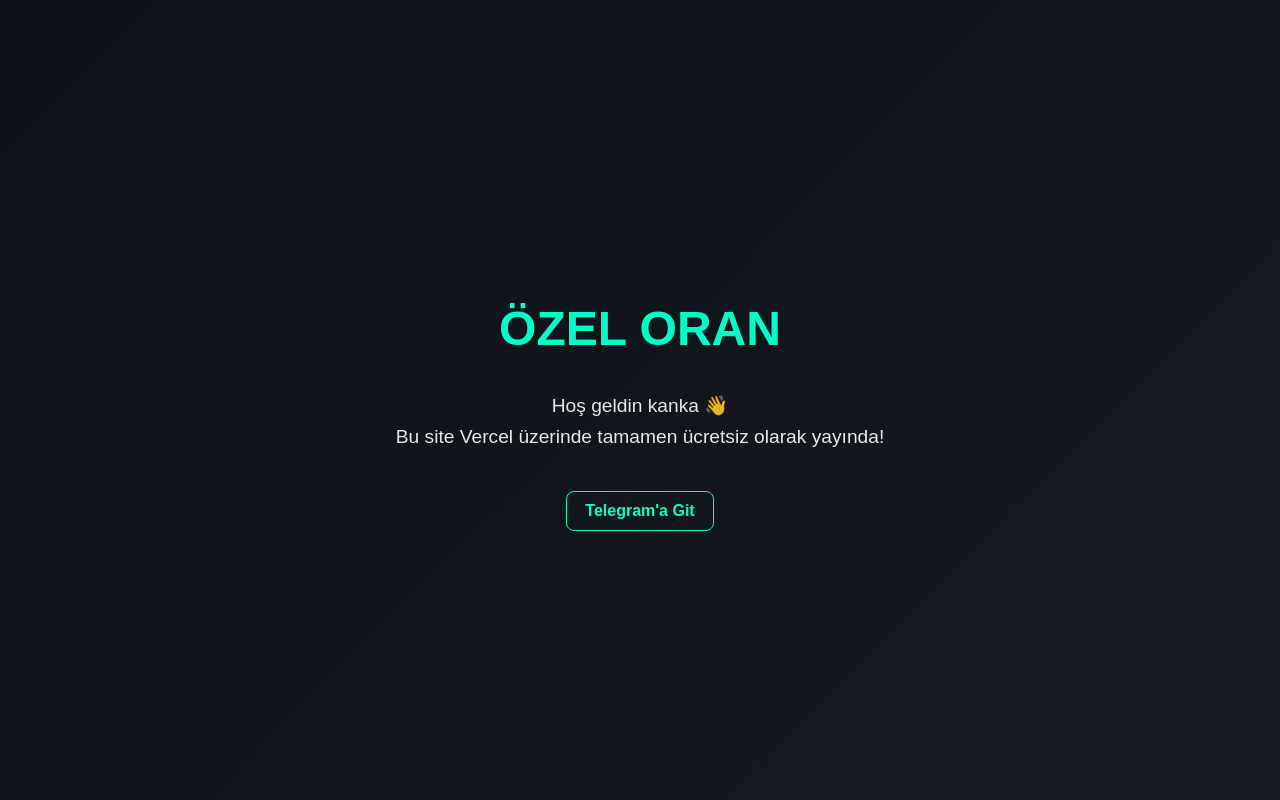
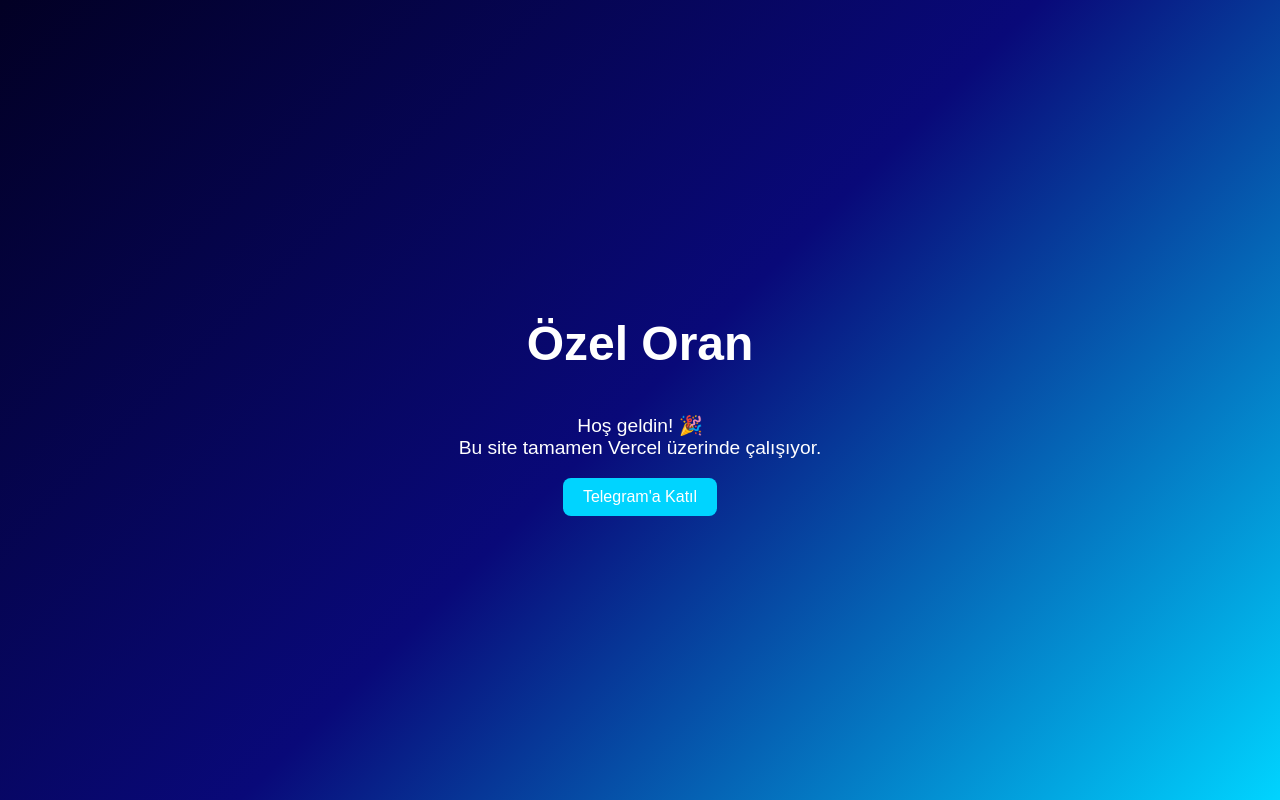
Before and after one commit to Meha1210/ozeloran, a plain HTML site: page index.html in a window 1280 px wide. Drawn offline with Linux system fonts and the light colour scheme.

Commit message:
index.html

```diff
--- a/index.html
+++ b/index.html
@@ -8,47 +8,41 @@
     body {
       margin: 0;
       padding: 0;
-      background: linear-gradient(135deg, #0d1117, #161b22);
+      font-family: Arial, sans-serif;
+      background: linear-gradient(135deg, #020024, #090979, #00d4ff);
       color: white;
-      font-family: Arial, sans-serif;
-      text-align: center;
       height: 100vh;
       display: flex;
       flex-direction: column;
       justify-content: center;
       align-items: center;
+      text-align: center;
     }
     h1 {
-      font-size: 3rem;
-      color: #00ffc8;
-      margin-bottom: 1rem;
+      font-size: 3em;
+      margin-bottom: 0.5em;
     }
     p {
-      font-size: 1.2rem;
-      max-width: 500px;
-      line-height: 1.6;
-      opacity: 0.9;
+      font-size: 1.2em;
+      margin-bottom: 1em;
     }
     a {
-      color: #00ffc8;
+      color: #fff;
+      background: #00d4ff;
+      padding: 10px 20px;
+      border-radius: 8px;
       text-decoration: none;
-      font-weight: bold;
-      border: 1px solid #00ffc8;
-      border-radius: 8px;
-      padding: 10px 18px;
-      margin-top: 20px;
-      display: inline-block;
       transition: 0.3s;
     }
     a:hover {
-      background-color: #00ffc8;
-      color: #0d1117;
+      background: #fff;
+      color: #090979;
     }
   </style>
 </head>
 <body>
-  <h1>ÖZEL ORAN</h1>
-  <p>Hoş geldin kanka 👋<br>Bu site Vercel üzerinde tamamen ücretsiz olarak yayında!</p>
-  <a href="https://t.me/xbonus" target="_blank">Telegram'a Git</a>
+  <h1>Özel Oran</h1>
+  <p>Hoş geldin! 🎉<br>Bu site tamamen Vercel üzerinde çalışıyor.</p>
+  <a href="https://t.me/xbonus" target="_blank">Telegram'a Katıl</a>
 </body>
 </html>
```
